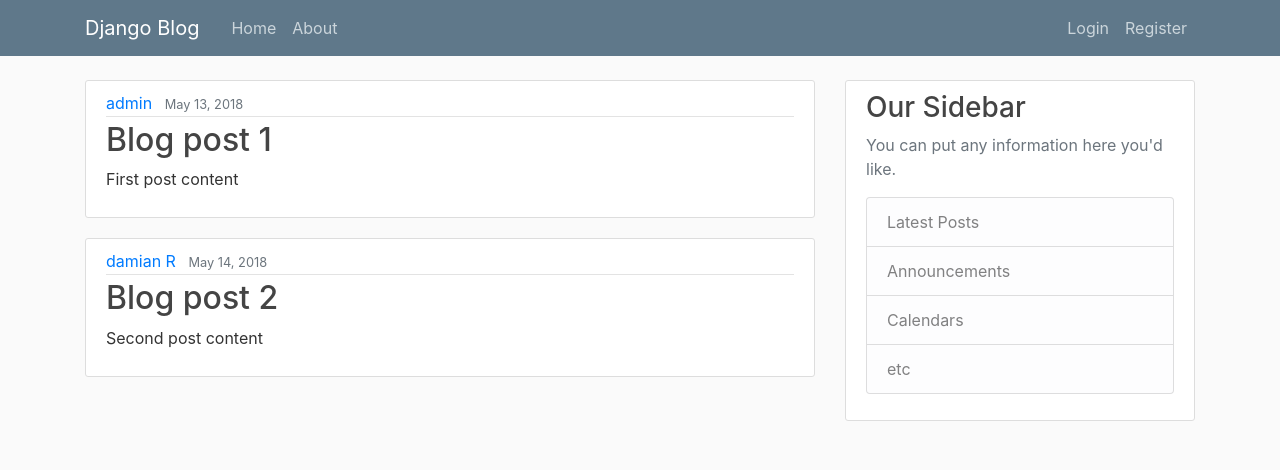
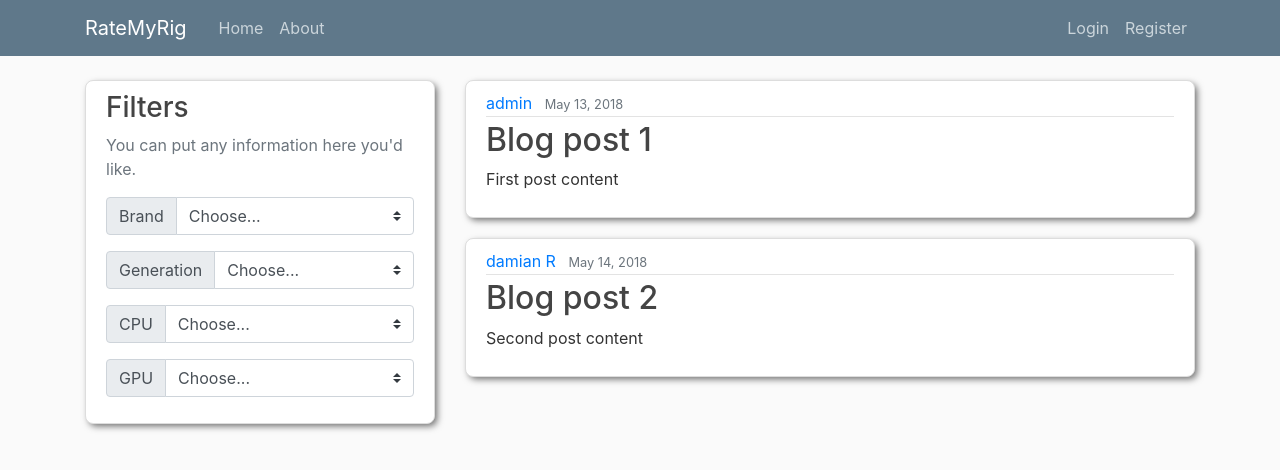
Before and after one commit to damianism/rate-my-rig, a Django app: page / in a window 1280 px wide. Shown: the top 470 px of the page. Run offline with Django 3.2, Linux system fonts and the light colour scheme; some libraries are stand-ins or nearby versions.

Commit message:
added filter side bar to base.html, added shadows to content-section class

```diff
--- a/blog/static/blog/css/custom.css
+++ b/blog/static/blog/css/custom.css
@@ -32,8 +32,11 @@ ul {
   background: #ffffff;
   padding: 10px 20px;
   border: 1px solid #dddddd;
-  border-radius: 3px;
+  border-radius: 8px;
   margin-bottom: 20px;
+  -webkit-box-shadow: 3px 3px 7px -1px rgba(0,0,0,0.58);
+  -moz-box-shadow: 3px 3px 7px -1px rgba(0,0,0,0.58);
+  box-shadow: 3px 3px 7px -1px rgba(0,0,0,0.58);
 }
 
 .article-title {
--- a/templates/base.html
+++ b/templates/base.html
@@ -15,11 +15,11 @@
 
 </head>
 <body>
-
+    <!-- NAVIGATION -->
     <header class="site-header">
       <nav class="navbar navbar-expand-md navbar-dark bg-steel fixed-top">
         <div class="container">
-          <a class="navbar-brand mr-4" href="{% url 'blog-home' %}">Django Blog</a>
+          <a class="navbar-brand mr-4" href="{% url 'blog-home' %}">RateMyRig</a>
           <button class="navbar-toggler" type="button" data-toggle="collapse" data-target="#navbarToggle" aria-controls="navbarToggle" aria-expanded="false" aria-label="Toggle navigation">
           <span class="navbar-toggler-icon"></span>
           </button>
@@ -38,24 +38,79 @@
       </nav>
     </header>
 
+    <!-- MAIN CONTENT -->
     <main role="main" class="container">
+
       <div class="row">
+
+        <!-- FILTERS COLUMN -->
+        <div class="col-md-4">
+          <div class="content-section">
+            <h3>Filters</h3>
+            <!--<p class='text-muted'>You can put any information here you'd like.-->
+            <!--  <ul class="list-group">-->
+            <!--    <li class="list-group-item list-group-item-light">Latest Posts</li>-->
+            <!--    <li class="list-group-item list-group-item-light">Announcements</li>-->
+            <!--    <li class="list-group-item list-group-item-light">Calendars</li>-->
+            <!--    <li class="list-group-item list-group-item-light">etc</li>-->
+            <!--  </ul>-->
+            <!--</p>-->
+            <p class='text-muted'>You can put any information here you'd like. </p>
+            <div class="input-group mb-3">
+              <div class="input-group-prepend">
+                <label class="input-group-text" for="inputGroupSelect01">Brand</label>
+              </div>
+              <select class="custom-select" id="inputGroupSelect01">
+                <option selected>Choose...</option>
+                <option value="1">AMD</option>
+                <option value="2">INTEL</option>
+              </select>
+            </div>
+            <div class="input-group mb-3">
+              <div class="input-group-prepend">
+                <label class="input-group-text" for="inputGroupSelect01">Generation</label>
+              </div>
+              <select class="custom-select" id="inputGroupSelect01">
+                <option selected>Choose...</option>
+                <option value="1">8th coffeelake</option>
+                <option value="2">7th haswell</option>
+              </select>
+            </div>
+            <div class="input-group mb-3">
+              <div class="input-group-prepend">
+                <label class="input-group-text" for="inputGroupSelect01">CPU</label>
+              </div>
+              <select class="custom-select" id="inputGroupSelect01">
+                <option selected>Choose...</option>
+                <option value="1">i7</option>
+                <option value="2">i5</option>
+                <option value="3">i9</option>
+              </select>
+            </div>
+
+            <div class="input-group mb-3">
+              <div class="input-group-prepend">
+                <label class="input-group-text" for="inputGroupSelect01">GPU</label>
+              </div>
+              <select class="custom-select" id="inputGroupSelect01">
+                <option selected>Choose...</option>
+                <option value="1">GTX 2080</option>
+                <option value="2">GTX 2070</option>
+                <option value="3">GTX 2060</option>
+                <option value="4">GTX 1080</option>
+                <option value="5">GTX 1070</option>
+                <option value="6">GTX 1060</option>
+              </select>
+            </div>
+
+          </div>
+        </div>
+
+        <!-- POSTS COLUMN -->
         <div class="col-md-8">
           {% block content %}{% endblock %}
         </div>
-        <div class="col-md-4">
-          <div class="content-section">
-            <h3>Our Sidebar</h3>
-            <p class='text-muted'>You can put any information here you'd like.
-              <ul class="list-group">
-                <li class="list-group-item list-group-item-light">Latest Posts</li>
-                <li class="list-group-item list-group-item-light">Announcements</li>
-                <li class="list-group-item list-group-item-light">Calendars</li>
-                <li class="list-group-item list-group-item-light">etc</li>
-              </ul>
-            </p>
-          </div>
-        </div>
+
       </div>
     </main>
 
```
